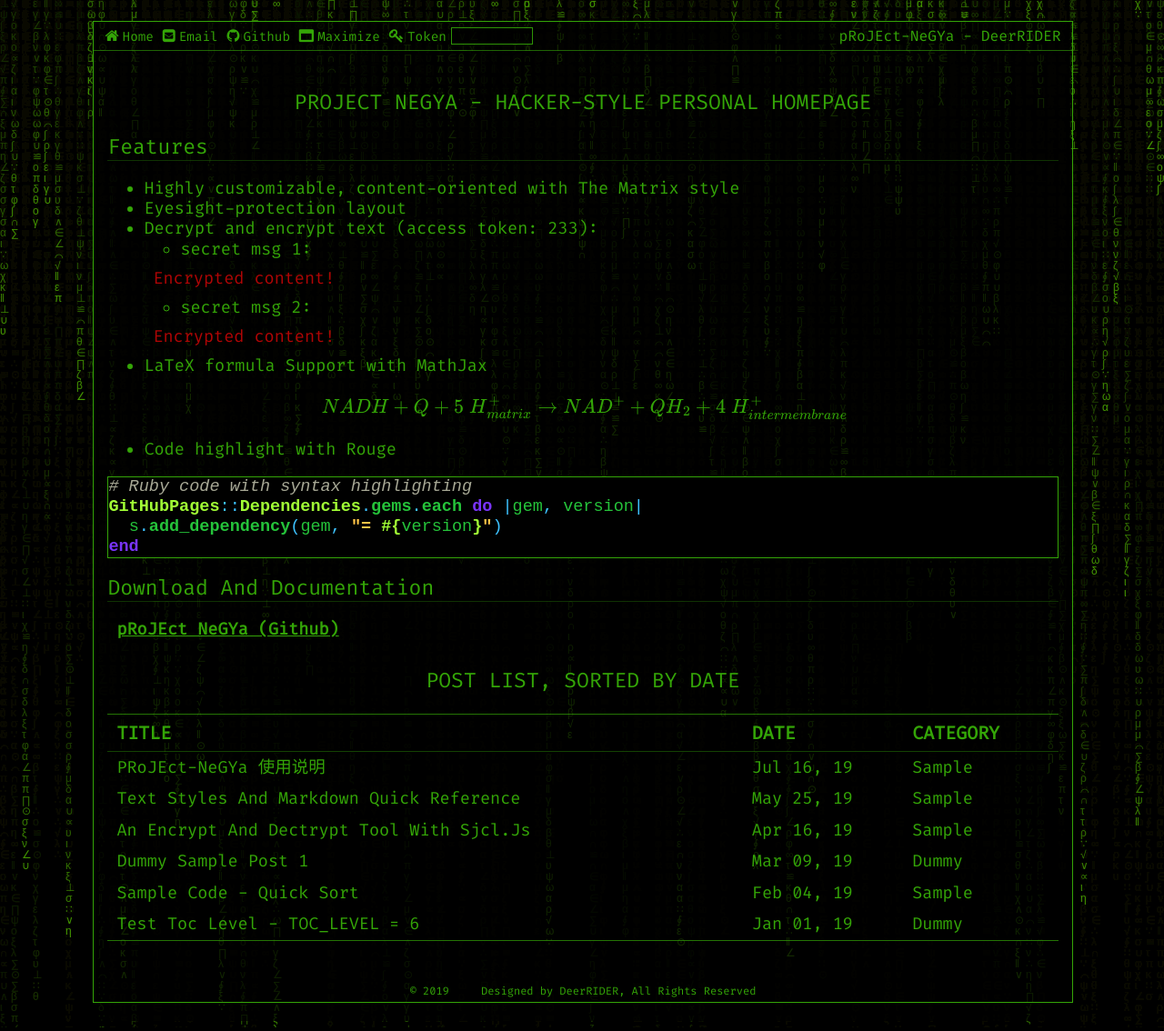
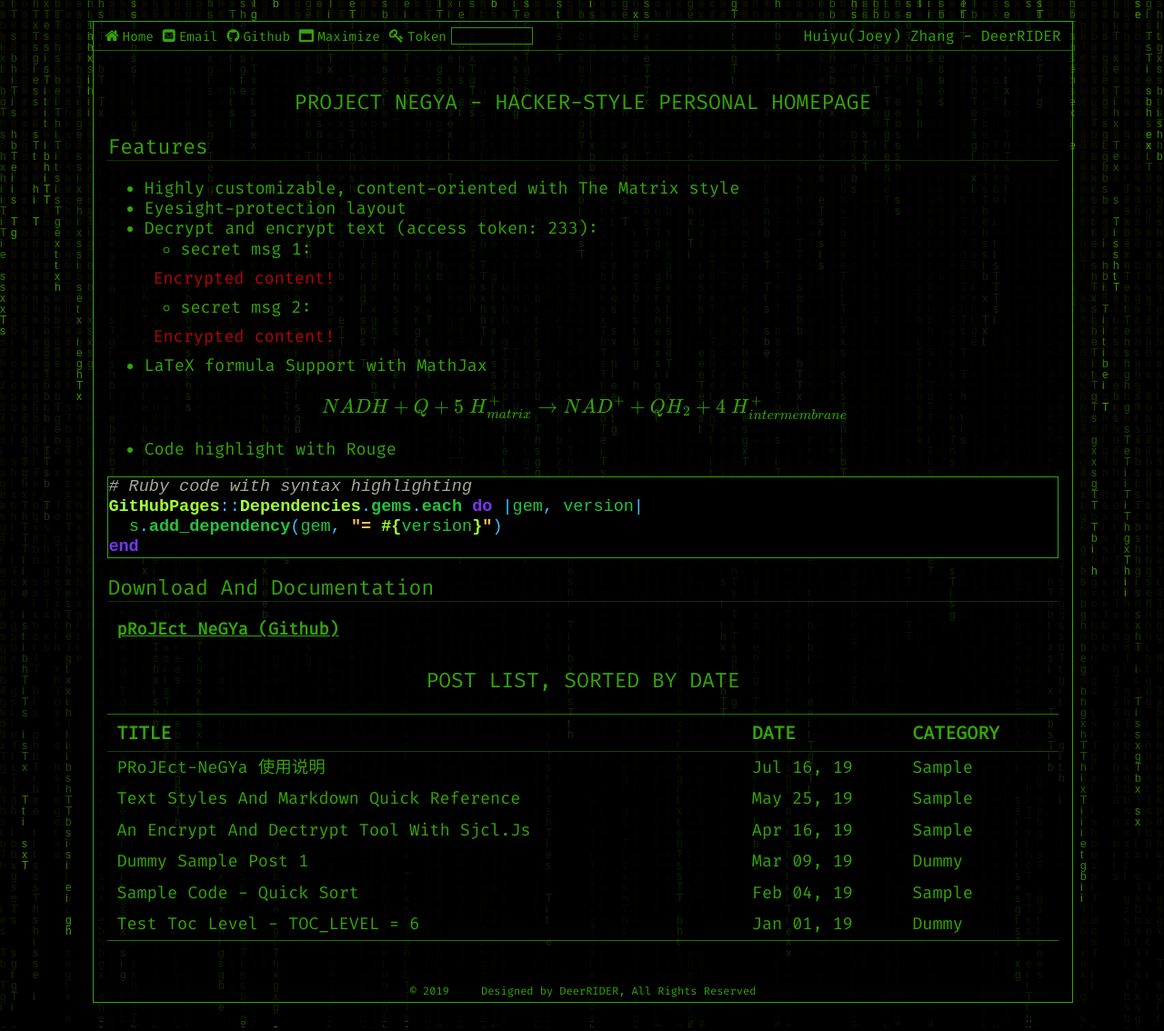
Before and after one commit to Jooooooooooey/Jooooooooooey.github.io, a Jekyll site: the page built from pages/index.md, in a window 1280 px wide. Shown: the whole page at 91% size. Built offline with Jekyll 4.4.1, drawn with Linux system fonts in a browser that asks for light colours; formulas are drawn with MathJax 3; part of the change alters nothing that is shown.

Commit message:
Update _config.yml

```diff
--- a/_config.yml
+++ b/_config.yml
@@ -1,21 +1,21 @@
 ## Settings
-title: pRoJEct-NeGYa
+title: Huiyu(Joey) Zhang
 owner: "DeerRIDER"
-url: "https://akiritsu.github.io"
-baseurl: "/pRoJEct-NeGYa"
+url: "https://Jooooooooooey.github.io"
+baseurl: "/Huiyu(Joey) Zhang"
 permalink: /:title/
-description: ""
+description: "This is Joey's personal web "
 markdown: kramdown
 webrick:
   headers:
     Access-Control-Allow-Origin: "*"
 ## Global Variables
-email: "akiritsu@outlook.com"
-github: "akiritsu/pRoJEct-NeGYa"
+email: "hz2497@columbia.edu"
+github: "/Jooooooooooey"
 # path to: css/, fonts/, img/ and js/
 assets_path: "/assets" # i.e. "/assets"
 statement: "Designed by DeerRIDER, All Rights Reserved"
 # default max toc levels: 1 - 6 (h1 - h6)
 toc_level: 3
 # texts randomly displayed in background
-bgtext: "αβγδεζηθικλμνξοπρστυφχψω∷∫∮∝∞∧∨∑∏∪∩∈∵∴⊥‖∠⌒⊙≌√"
+bgtext: "This is bgText"
```
